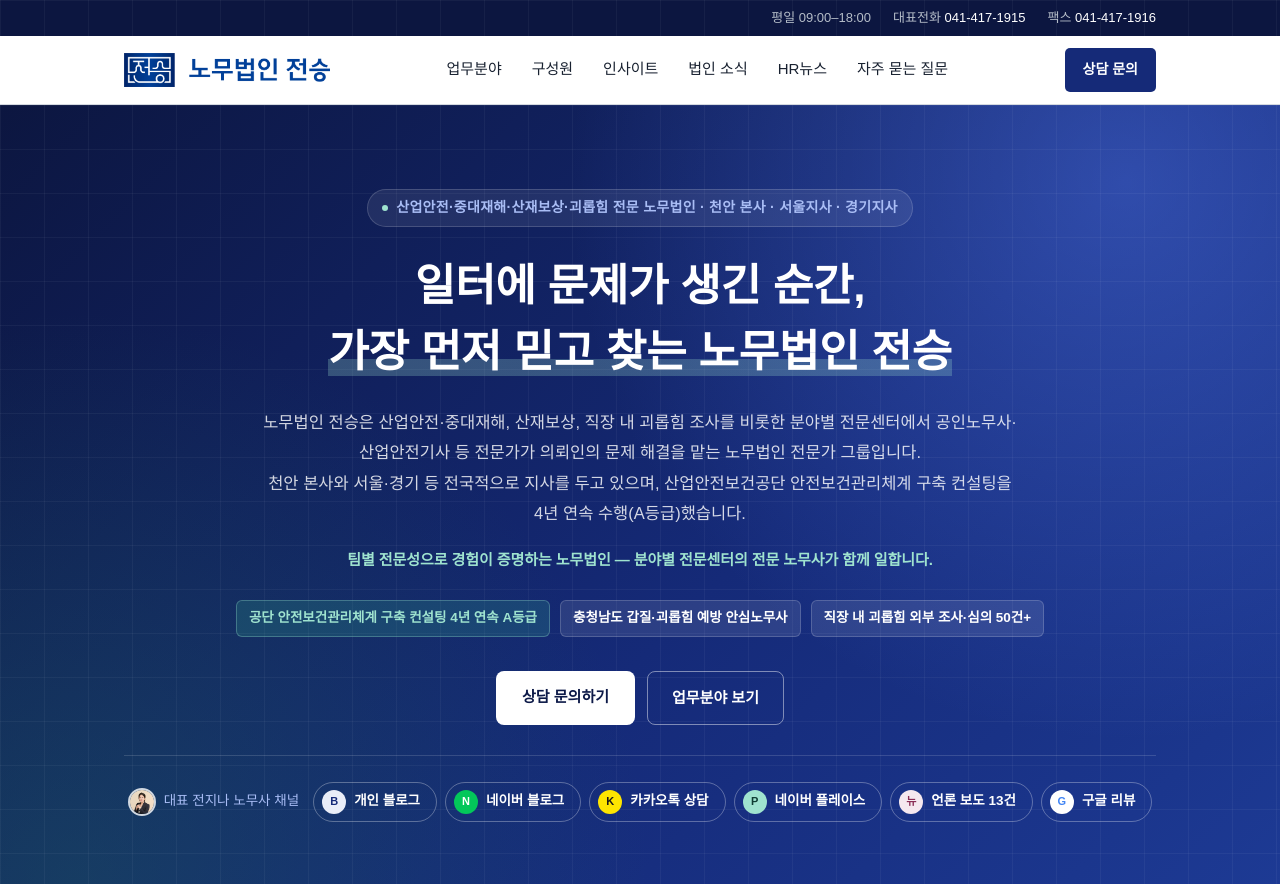
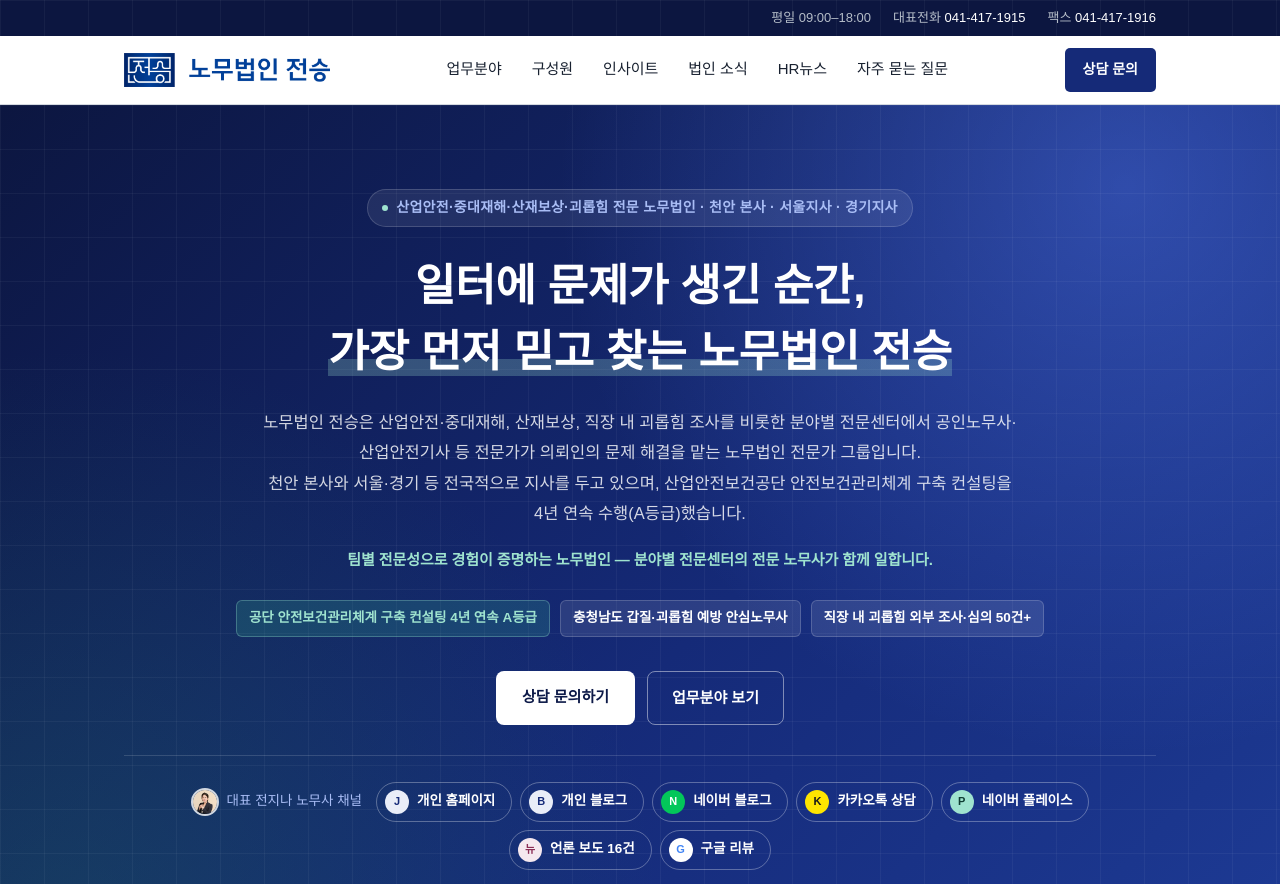
Before and after one commit to wlsk0213/jeonseung-web, a Next.js app: page / in a window 1280 px wide. Shown: the top 884 px of the page. Built offline with nearby package versions, Linux system fonts and the light colour scheme; a web font is replaced by a local one.

Commit message:
홈 대표 채널에 개인 홈페이지(jinanomu.com) 추가, 언론 보도 건수 자동 계산
Co-Authored-By: Claude Fable 5.1 <noreply@anthropic.com>

```diff
--- a/app/page.tsx
+++ b/app/page.tsx
@@ -4,6 +4,7 @@ import { services } from '@/lib/services';
 import { newsItems } from '@/lib/news';
 import { hrNewsItems } from '@/lib/hrnews';
 import { getAllInsights, fmtDate } from '@/lib/insights';
+import { pressItems } from '@/lib/press';
 
 const workDesc: Record<string, string> = {
   'industrial-safety': '중대재해처벌법이 요구하는 안전보건관리체계를 구축하고, 반기 점검까지 관리합니다.',
@@ -90,11 +91,12 @@ export default function Home() {
               <img src="/jeon-jina.jpg" alt="전지나 대표 공인노무사" width={28} height={28} />
               대표 전지나 노무사 채널
             </span>
+            <a href="https://jinanomu.com/" target="_blank" rel="noopener"><span className="ic b">J</span>개인 홈페이지</a>
             <a href="https://blog.jinanomu.com/" target="_blank" rel="noopener"><span className="ic b">B</span>개인 블로그</a>
             <a href="https://blog.naver.com/cplajjn" target="_blank" rel="noopener"><span className="ic n">N</span>네이버 블로그</a>
             <a href="http://pf.kakao.com/_AxmxdJn" target="_blank" rel="noopener"><span className="ic k">K</span>카카오톡 상담</a>
             <a href="https://map.naver.com/p/search/%EB%85%B8%EB%AC%B4%EB%B2%95%EC%9D%B8%20%EC%A0%84%EC%8A%B9%20%EC%B2%9C%EC%95%88" target="_blank" rel="noopener"><span className="ic p">P</span>네이버 플레이스</a>
-            <Link href="/press/"><span className="ic pr">뉴</span>언론 보도 13건</Link>
+            <Link href="/press/"><span className="ic pr">뉴</span>언론 보도 {pressItems.length}건</Link>
             <a href="https://g.page/r/CXpdPSZ6A4y9EBM/review" target="_blank" rel="noopener"><span className="ic g">G</span>구글 리뷰</a>
           </div>
         </div>
```
